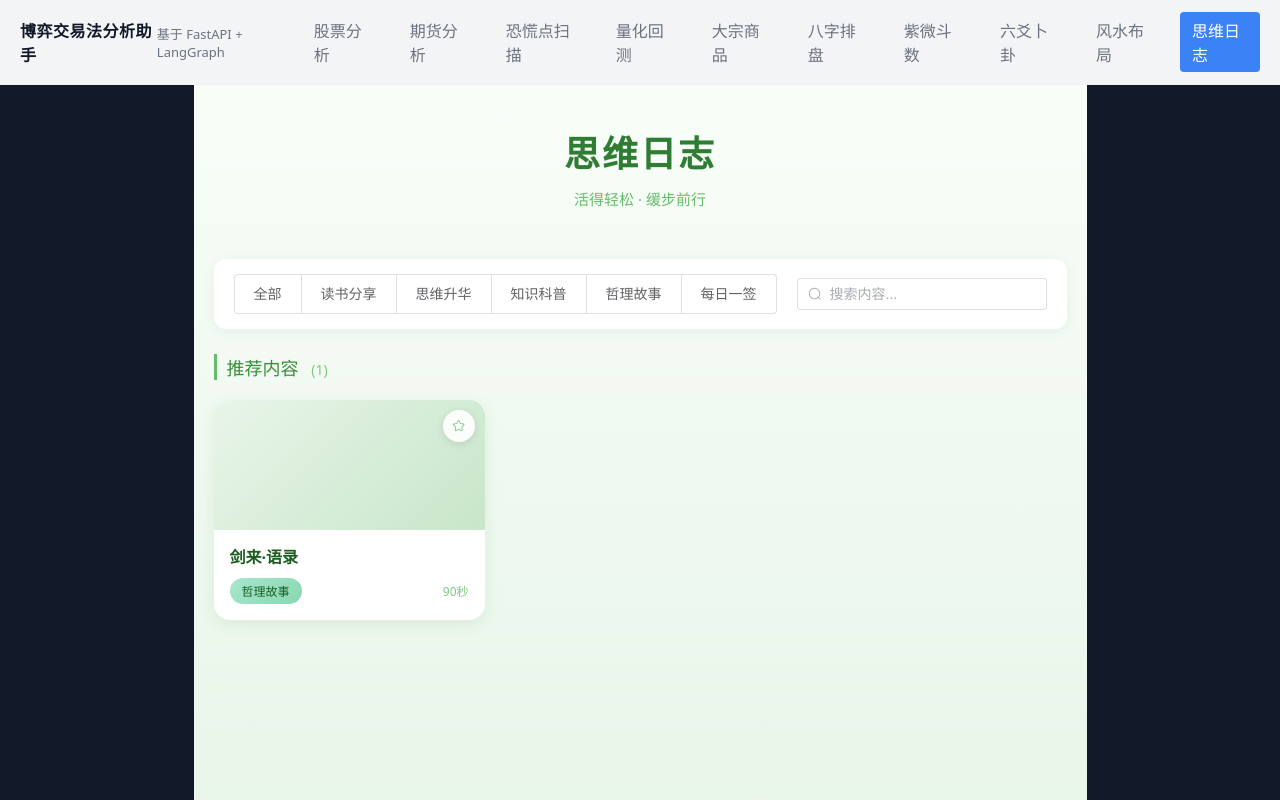
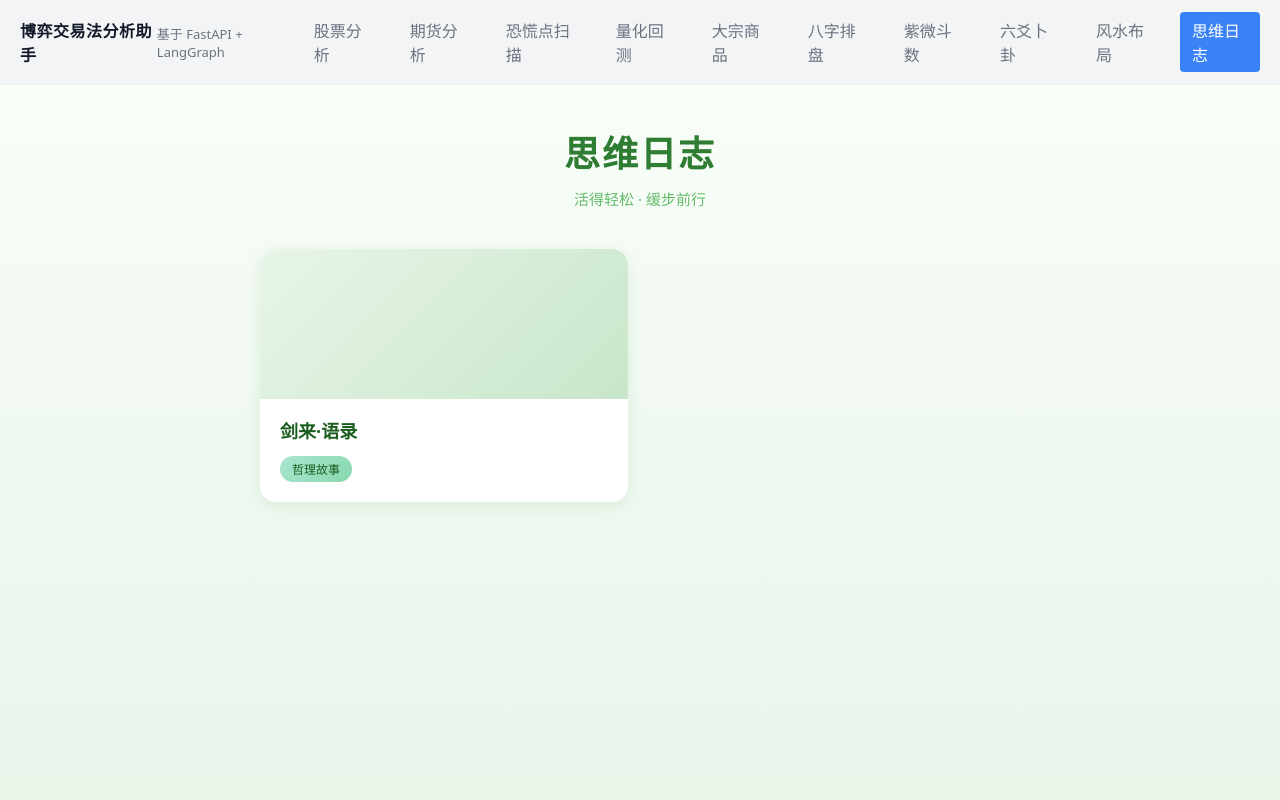
Before and after one commit to tangxiaoyuops/Aiansys_boyijiaoyi, a Vue app in the folder frontend/: page /animation in a window 1280 px wide. Built offline with nearby package versions, Linux system fonts and the light colour scheme.

Commit message:
优化显示动画

```diff
--- a/frontend/src/data/animationContent/jianlai_quotes.ts
+++ b/frontend/src/data/animationContent/jianlai_quotes.ts
@@ -26,8 +26,8 @@ export const jianLaiQuotes: AnimationContent = {
       animation: AnimationType.FADE_IN,
       duration: 2000,
       style: {
-        fontSize: '44px',
-        color: '#1565c0',
+        fontSize: '56px',
+        color: '#0d47a1',
         textAlign: 'center',
         fontWeight: '600'
       }
@@ -39,8 +39,8 @@ export const jianLaiQuotes: AnimationContent = {
       animation: AnimationType.TYPEWRITER,
       duration: 6000,
       style: {
-        fontSize: '22px',
-        color: '#0d47a1',
+        fontSize: '32px',
+        color: '#1565c0',
         textAlign: 'center'
       }
     },
@@ -51,8 +51,8 @@ export const jianLaiQuotes: AnimationContent = {
       animation: AnimationType.TYPEWRITER,
       duration: 4000,
       style: {
-        fontSize: '26px',
-        color: '#1565c0',
+        fontSize: '38px',
+        color: '#0d47a1',
         textAlign: 'center',
         fontWeight: '500'
       }
@@ -64,8 +64,8 @@ export const jianLaiQuotes: AnimationContent = {
       animation: AnimationType.TYPEWRITER,
       duration: 5000,
       style: {
-        fontSize: '22px',
-        color: '#0d47a1',
+        fontSize: '32px',
+        color: '#1565c0',
         textAlign: 'center'
       }
     },
@@ -76,8 +76,8 @@ export const jianLaiQuotes: AnimationContent = {
       animation: AnimationType.TYPEWRITER,
       duration: 5000,
       style: {
-        fontSize: '22px',
-        color: '#1565c0',
+        fontSize: '32px',
+        color: '#0d47a1',
         textAlign: 'center'
       }
     },
@@ -88,8 +88,8 @@ export const jianLaiQuotes: AnimationContent = {
       animation: AnimationType.TYPEWRITER,
       duration: 4500,
       style: {
-        fontSize: '24px',
-        color: '#0d47a1',
+        fontSize: '34px',
+        color: '#1565c0',
         textAlign: 'center'
       }
     },
@@ -100,8 +100,8 @@ export const jianLaiQuotes: AnimationContent = {
       animation: AnimationType.TYPEWRITER,
       duration: 6000,
       style: {
-        fontSize: '20px',
-        color: '#1565c0',
+        fontSize: '28px',
+        color: '#0d47a1',
         textAlign: 'center'
       }
     },
@@ -112,8 +112,8 @@ export const jianLaiQuotes: AnimationContent = {
       animation: AnimationType.TYPEWRITER,
       duration: 5500,
       style: {
-        fontSize: '20px',
-        color: '#0d47a1',
+        fontSize: '28px',
+        color: '#1565c0',
         textAlign: 'center'
       }
     },
@@ -124,8 +124,8 @@ export const jianLaiQuotes: AnimationContent = {
       animation: AnimationType.TYPEWRITER,
       duration: 3500,
       style: {
-        fontSize: '28px',
-        color: '#1565c0',
+        fontSize: '40px',
+        color: '#0d47a1',
         textAlign: 'center',
         fontWeight: '500'
       }
@@ -137,8 +137,8 @@ export const jianLaiQuotes: AnimationContent = {
       animation: AnimationType.TYPEWRITER,
       duration: 4500,
       style: {
-        fontSize: '24px',
-        color: '#0d47a1',
+        fontSize: '34px',
+        color: '#1565c0',
         textAlign: 'center'
       }
     },
@@ -149,8 +149,8 @@ export const jianLaiQuotes: AnimationContent = {
       animation: AnimationType.TYPEWRITER,
       duration: 5500,
       style: {
-        fontSize: '22px',
-        color: '#1565c0',
+        fontSize: '30px',
+        color: '#0d47a1',
         textAlign: 'center'
       }
     }
--- a/frontend/src/views/AnimationView.vue
+++ b/frontend/src/views/AnimationView.vue
@@ -1,49 +1,20 @@
 <template>
   <div class="animation-view">
+    <!-- 全屏播放器模式 -->
+    <template v-if="store.currentContent">
+      <AnimationPlayer @close="closePlayer" :fullscreen="true" />
+    </template>
+
+    <!-- 选择内容模式 -->
+    <template v-else>
       <div class="page-header">
         <h1 class="page-title">思维日志</h1>
         <p class="page-subtitle">活得轻松 · 缓步前行</p>
       </div>
 
-    <!-- 分类筛选 -->
-    <div class="filter-bar">
-      <el-radio-group v-model="selectedType" size="large" @change="onTypeChange">
-        <el-radio-button :value="null">全部</el-radio-button>
-        <el-radio-button
-          v-for="type in contentTypes"
-          :key="type.value"
-          :value="type.value"
-        >
-          {{ type.label }}
-        </el-radio-button>
-      </el-radio-group>
-
-      <el-input
-        v-model="searchKeyword"
-        placeholder="搜索内容..."
-        class="search-input"
-        clearable
-        @input="onSearch"
-      >
-        <template #prefix>
-          <el-icon><Search /></el-icon>
-        </template>
-      </el-input>
-    </div>
-
-    <!-- 播放器区域 -->
-    <div class="player-section" v-if="store.currentContent">
-      <AnimationPlayer @close="closePlayer" />
-    </div>
-
       <!-- 内容列表 -->
       <div class="content-section">
-      <h3 class="section-title">
-        {{ selectedType ? ContentTypeLabels[selectedType] : '推荐内容' }}
-        <span class="count">({{ filteredContent.length }})</span>
-      </h3>
-
-      <div class="content-grid" v-if="filteredContent.length > 0">
+        <div class="content-grid">
           <div
             v-for="item in filteredContent"
             :key="item.id"
@@ -59,20 +30,12 @@
               <h4 class="card-title">{{ item.title }}</h4>
               <div class="card-meta">
                 <span class="type-tag">{{ ContentTypeLabels[item.type] }}</span>
-              <span class="duration">{{ item.duration }}秒</span>
               </div>
             </div>
-          <button class="favorite-btn" @click.stop="toggleFavorite(item.id)">
-            <el-icon :class="{ favorited: store.isFavorite(item.id) }">
-              <Star v-if="!store.isFavorite(item.id)" />
-              <StarFilled v-else />
-            </el-icon>
-          </button>
           </div>
         </div>
-
-      <el-empty v-else description="暂无相关内容" />
       </div>
+    </template>
   </div>
 </template>
 
@@ -80,48 +43,23 @@
 import { ref, computed, onMounted } from 'vue';
 import { useAnimationStore } from '@/stores/animation';
 import { ContentType, ContentTypeLabels, type AnimationContent } from '@/types/animation';
-import { Search, VideoPlay, Star, StarFilled } from '@element-plus/icons-vue';
+import { VideoPlay } from '@element-plus/icons-vue';
 import AnimationPlayer from '@/components/animation/AnimationPlayer.vue';
 
 const store = useAnimationStore();
 
-// 分类选项
-const contentTypes = [
-  { value: ContentType.READING, label: ContentTypeLabels[ContentType.READING] },
-  { value: ContentType.THINKING, label: ContentTypeLabels[ContentType.THINKING] },
-  { value: ContentType.KNOWLEDGE, label: ContentTypeLabels[ContentType.KNOWLEDGE] },
-  { value: ContentType.WISDOM, label: ContentTypeLabels[ContentType.WISDOM] },
-  { value: ContentType.DAILY, label: ContentTypeLabels[ContentType.DAILY] }
-];
-
-// 选中的分类
-const selectedType = ref<ContentType | null>(null);
-
-// 搜索关键词
-const searchKeyword = ref('');
-
 // 过滤后的内容
 const filteredContent = computed(() => store.filteredContent);
 
-// 分类变化
-const onTypeChange = (type: ContentType | null) => {
-  store.setType(type);
-};
-
-// 搜索
-const onSearch = (keyword: string) => {
-  store.setSearchKeyword(keyword);
-};
-
-// 获取缩略图样式 - 春日草木风格
+// 获取缩略图样式
 const getThumbnailStyle = (item: AnimationContent) => {
   const colors = [
-    ['#a8e6cf', '#88d8b0'],  // 嫩绿
-    ['#dcedc1', '#c5e1a5'],  // 浅草绿
-    ['#ffd3b6', '#ffaaa5'],  // 桃花粉
-    ['#d4f0f0', '#a8d8ea'],  // 天空蓝
-    ['#fff1c1', '#ffeaa7'],  // 暖阳黄
-    ['#e8f5e9', '#c8e6c9']   // 薄荷绿
+    ['#a8e6cf', '#88d8b0'],
+    ['#dcedc1', '#c5e1a5'],
+    ['#ffd3b6', '#ffaaa5'],
+    ['#d4f0f0', '#a8d8ea'],
+    ['#fff1c1', '#ffeaa7'],
+    ['#e8f5e9', '#c8e6c9']
   ];
   const colorPair = colors[Math.abs(item.id.charCodeAt(0)) % colors.length];
   return {
@@ -140,11 +78,6 @@ const closePlayer = () => {
   store.reset();
 };
 
-// 切换收藏
-const toggleFavorite = (id: string) => {
-  store.toggleFavorite(id);
-};
-
 onMounted(() => {
   store.init();
 });
@@ -152,17 +85,13 @@ onMounted(() => {
 
 <style scoped>
 .animation-view {
-  padding: 20px;
-  max-width: 1400px;
-  margin: 0 auto;
+  min-height: calc(100vh - 60px);
   background: linear-gradient(180deg, #f8fdf8 0%, #e8f5e9 100%);
-  min-height: calc(100vh - 60px);
 }
 
 .page-header {
   text-align: center;
-  margin-bottom: 30px;
-  padding: 20px 0;
+  padding: 40px 20px 20px;
 }
 
 .page-title {
@@ -179,50 +108,16 @@ onMounted(() => {
   color: #66bb6a;
 }
 
-.filter-bar {
-  display: flex;
-  justify-content: space-between;
-  align-items: center;
-  margin-bottom: 25px;
-  gap: 20px;
-  flex-wrap: wrap;
-  padding: 15px 20px;
-  background: #ffffff;
-  border-radius: 12px;
-  box-shadow: 0 2px 12px rgba(46, 125, 50, 0.08);
-}
-
-.search-input {
-  width: 250px;
-}
-
-.player-section {
-  margin-bottom: 30px;
-}
-
 .content-section {
-  margin-top: 20px;
-}
-
-.section-title {
-  margin: 0 0 20px;
-  font-size: 18px;
-  color: #388e3c;
-  font-weight: 500;
-  padding-left: 10px;
-  border-left: 3px solid #66bb6a;
-}
-
-.section-title .count {
-  font-size: 14px;
-  color: #81c784;
-  margin-left: 8px;
+  padding: 20px;
+  max-width: 800px;
+  margin: 0 auto;
 }
 
 .content-grid {
   display: grid;
-  grid-template-columns: repeat(auto-fill, minmax(260px, 1fr));
-  gap: 20px;
+  grid-template-columns: repeat(auto-fill, minmax(280px, 1fr));
+  gap: 24px;
 }
 
 .content-card {
@@ -241,7 +136,7 @@ onMounted(() => {
 }
 
 .card-thumbnail {
-  height: 130px;
+  height: 150px;
   position: relative;
   display: flex;
   justify-content: center;
@@ -267,17 +162,17 @@ onMounted(() => {
 }
 
 .play-icon {
-  font-size: 48px;
+  font-size: 56px;
   color: #2e7d32;
 }
 
 .card-info {
-  padding: 16px;
+  padding: 20px;
 }
 
 .card-title {
   margin: 0;
-  font-size: 16px;
+  font-size: 18px;
   color: #1b5e20;
   font-weight: 600;
   line-height: 1.4;
@@ -287,7 +182,7 @@ onMounted(() => {
   display: flex;
   justify-content: space-between;
   align-items: center;
-  margin-top: 10px;
+  margin-top: 12px;
 }
 
 .type-tag {
@@ -298,36 +193,4 @@ onMounted(() => {
   border-radius: 20px;
   font-weight: 500;
 }
-
-.duration {
-  font-size: 12px;
-  color: #81c784;
-}
-
-.favorite-btn {
-  position: absolute;
-  top: 10px;
-  right: 10px;
-  width: 32px;
-  height: 32px;
-  border: none;
-  border-radius: 50%;
-  background: rgba(255, 255, 255, 0.9);
-  color: #81c784;
-  cursor: pointer;
-  display: flex;
-  justify-content: center;
-  align-items: center;
-  transition: all 0.2s ease;
-  box-shadow: 0 2px 8px rgba(0, 0, 0, 0.1);
-}
-
-.favorite-btn:hover {
-  background: #ffffff;
-  transform: scale(1.1);
-}
-
-.favorite-btn .favorited {
-  color: #ffc107;
-}
 </style>
```
Also changed, not shown: frontend/src/components/animation/AnimationPlayer.vue (+92 -170 lines), frontend/src/components/animation/SceneRenderer.vue (+38 -43 lines). Lines whose indentation alone changed are shown as unchanged.
